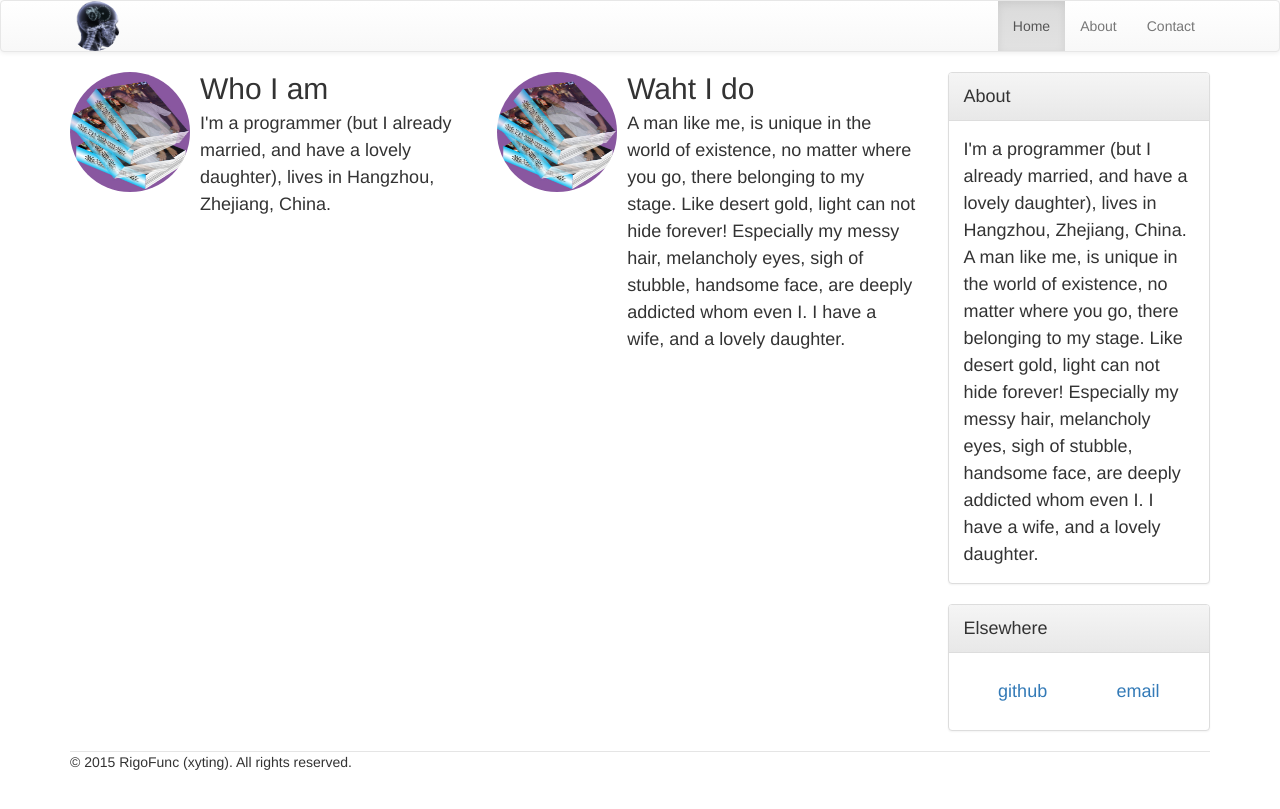
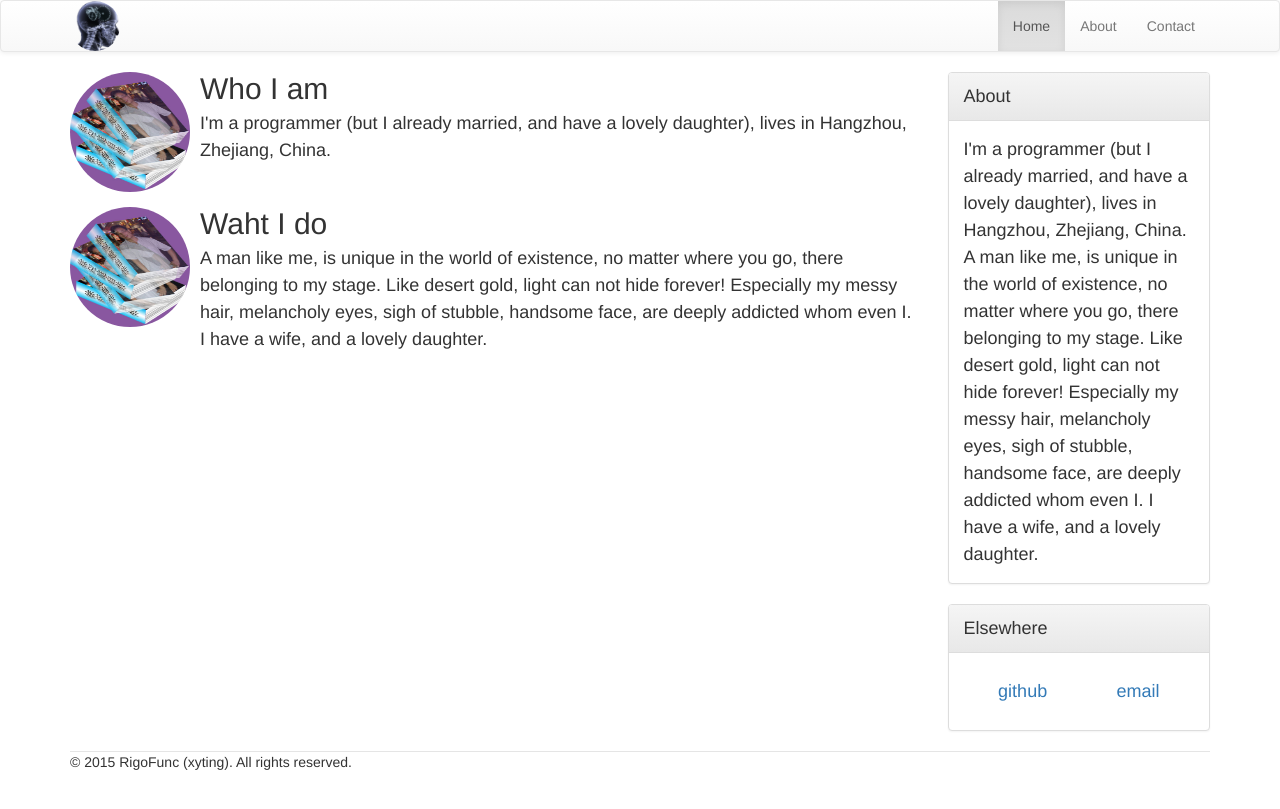
Before and after one commit to rigofunc/xyting.github.io, a Jekyll site: the page built from about.html, in a window 1280 px wide. Shown: the top 809 px of the page. Built offline with Jekyll 4.4.1, drawn with Linux system fonts in a browser that asks for light colours; Markdown is read by kramdown in place of the engine named in the settings.

Commit message:
add about content

```diff
--- a/about.html
+++ b/about.html
@@ -10,7 +10,8 @@ layout: default
     <h2 class="media-heading">Who I am</h2>
     <p>I'm a programmer (but I already married, and have a lovely daughter), lives in Hangzhou, Zhejiang, China.</p>
   </div>
-
+</div>
+<div class="media">
   <div class="media-left">
     <img class="img-circle media-object" src="{{ site.url }}/images/logo.jpg" width="120" height="120">
   </div>
```
